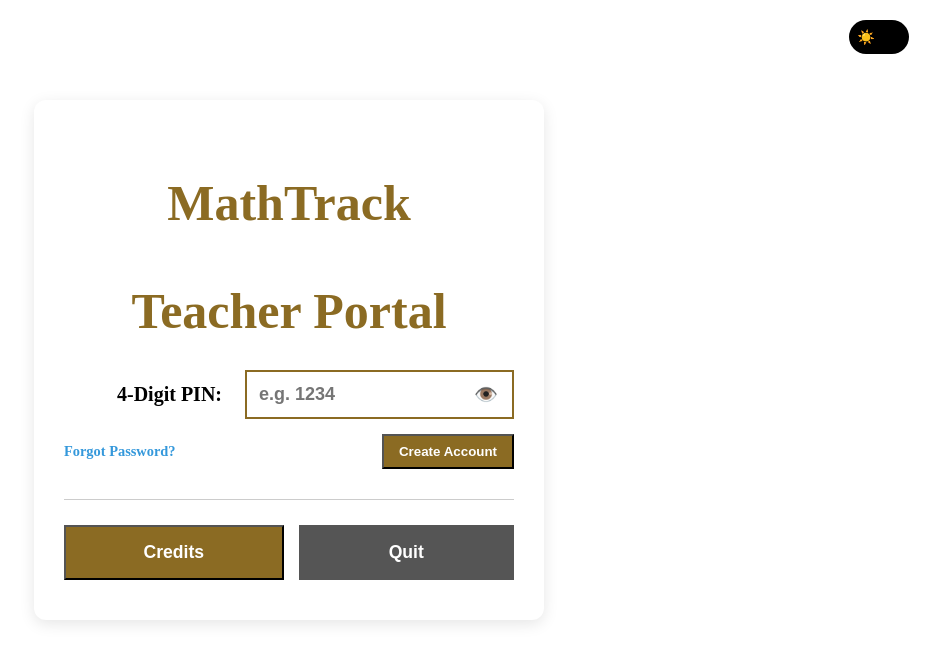
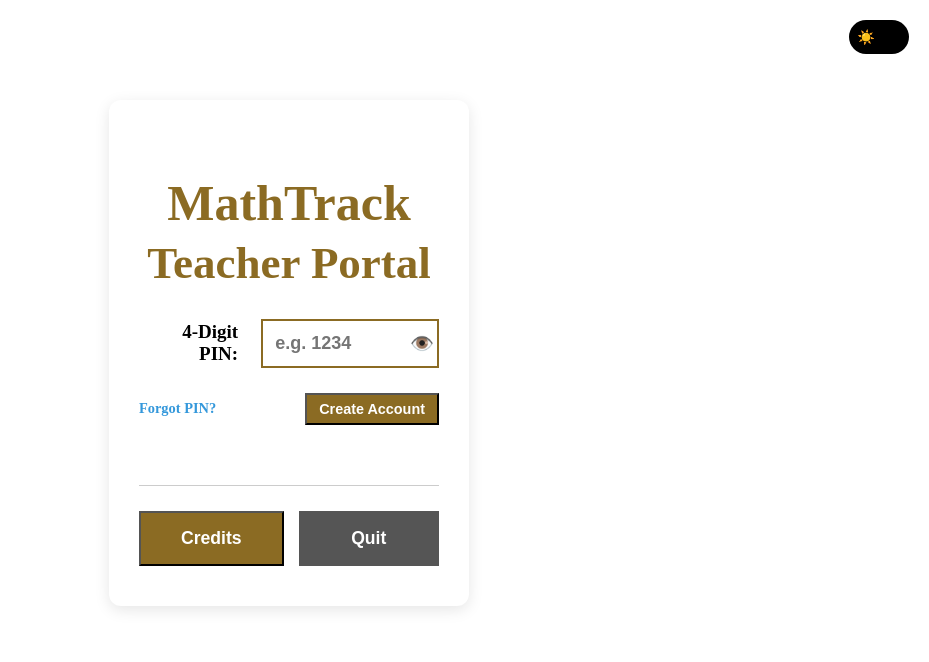
Before and after one commit to Spation3333/Math-Tracker, a website: page index.html in a window 1280 px wide. Shown: the whole page, without its empty margins (351-1280 px from the left). Drawn offline with Linux system fonts and the light colour scheme.

Commit message:
Zara Larsson

```diff
--- a/index.html
+++ b/index.html
@@ -17,10 +17,20 @@
             border-radius: 12px;
             box-shadow: 0 4px 15px rgba(0, 0, 0, 0.1);
         }
+        /* Custom spacing to pull H1 and H2 closer together */
+        .welcomeheader {
+            margin-bottom: 0px;
+            font-size: 50px;
+        }
+        .subtitle {
+            margin-top: 5px;
+            font-size: 45px;
+        }
     </style>
 </head>
 
 <body>
+
     <div class="themewrapper" style="position: absolute; top: 20px; right: 20px;">
         <label class="switch">
             <input type="checkbox" id="theme-toggle">
@@ -29,25 +39,25 @@
     </div>
 
     <div class="portal-container">
-        <h1 class="welcomeheader" style="font-size: 50px;">MathTrack</h1>
-        <h2 class="subtitle">Teacher Portal</h2>
+        <h1 class="welcomeheader">MathTrack</h1>
+        <h2 class="subtitle" style="margin-bottom: 30px;">Teacher Portal</h2>
 
-        <div class="signupinput" style="text-align: left; margin-top: 30px;">
-            <label for="loginPin">4-Digit PIN:</label>
-            <div class="passwordwrapper">
-                <input type="password" id="loginPin" placeholder="e.g. 1234" maxlength="4"
-                    autocomplete="current-password">
-                <button type="button" class="eye-icon" onclick="togglePassword()">👁️</button>
+        <div style="display: flex; flex-direction: column; align-items: stretch; max-width: 300px; margin: 0 auto 30px auto;">
+            <div class="signupinput" style="text-align: left; margin-bottom: 10px;">
+                <label for="loginPin">4-Digit PIN:</label>
+                <div class="passwordwrapper" style="position: relative;">
+                    <input type="password" id="loginPin" placeholder="e.g. 1234" maxlength="4" autocomplete="current-password" style="width: 100%; box-sizing: border-box; padding-right: 30px;">
+                    <button type="button" class="eye-icon" onclick="togglePassword()" style="position: absolute; right: 5px; top: 50%; transform: translateY(-50%); background: none; border: none; cursor: pointer; padding: 0;">👁️</button>
+                </div>
+            </div>
+
+            <div class="linkrow" style="display: flex; justify-content: space-between; align-items: center;">
+                <a href="recovery.html" class="forgotlink" style="font-size: 0.9em;">Forgot PIN?</a>
+                <button class="buttons" onclick="window.location.href='signup.html'" style="margin: 0; padding: 6px 12px; font-size: 0.9em;">Create Account</button>
             </div>
         </div>
 
-        <div class="linkrow">
-            <a href="recovery.html" class="forgotlink">Forgot Password?</a>
-            <button class="buttons" onclick="window.location.href='signup.html'"
-                style="margin: 0; padding: 8px 15px;">Create Account</button>
-        </div>
-
-        <hr style="border: 0; border-top: 1px solid var(--border-color, #ccc);">
+        <hr style="border: 0; border-top: 1px solid var(--border-color, #ccc); margin-bottom: 10px; margin-top: 0px;">
 
         <div class="mainbuttonsrow">
             <button class="buttons mainbuttons" onclick="window.location.href='credits.html'">Credits</button>
--- a/styles.css
+++ b/styles.css
@@ -94,7 +94,7 @@ h2 {
 /*----------------------------Label and Input---------------------------*/
 /*Labels*/
 label {
-    font-size: 20px;
+    font-size: 19px;
     font-weight: bold;
     color: rgb(0, 0, 0);
     text-align: left;
```
Also changed, not shown: select.html (+12 -6 lines), signup.html (+21 -9 lines), studentList.html (+11 -9 lines).
